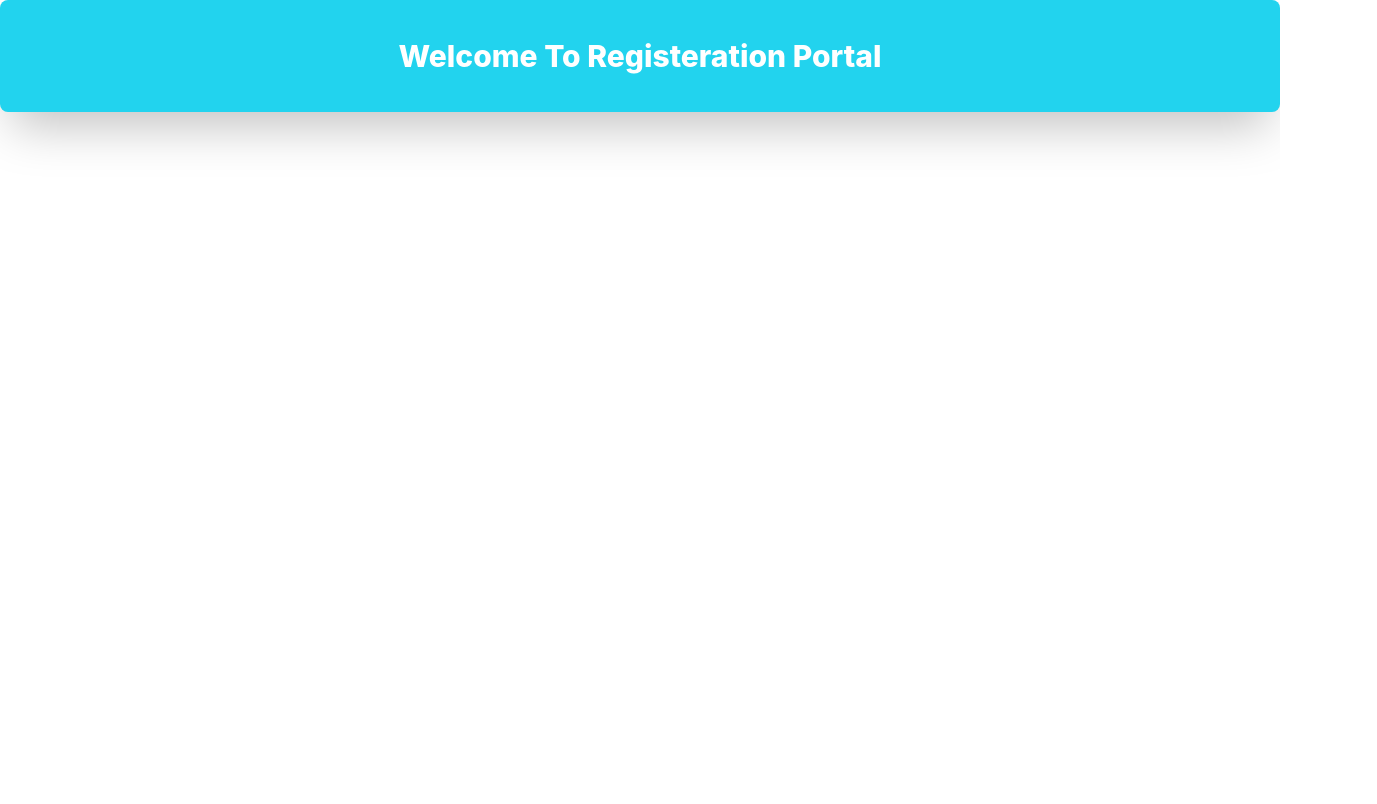
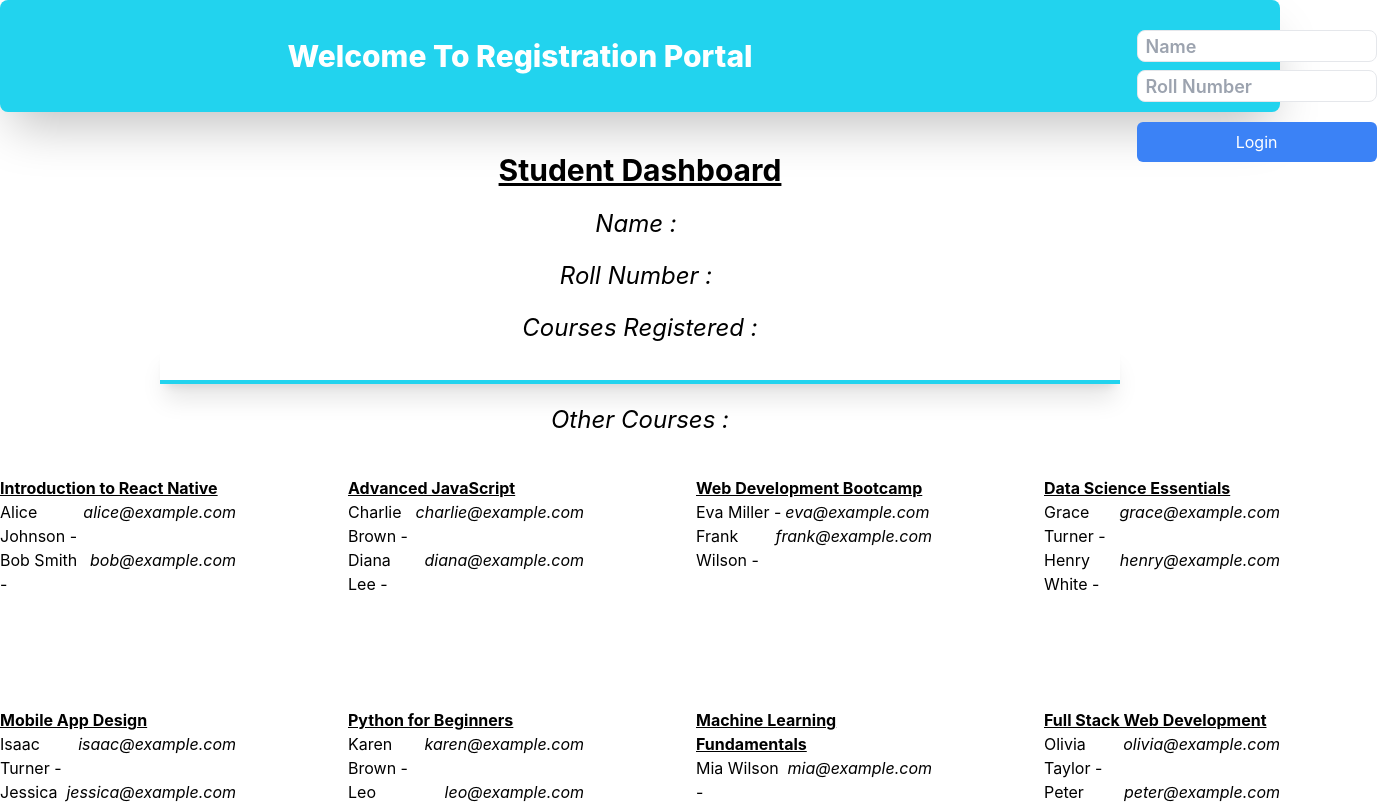
Before and after one commit to aggarwal07/CoursePortal, a React (Create React App) app: page /StudentDashboard in a window 1280 px wide. Shown: the top 804 px of the page, 1377 px wide, since content can reach past the window. Built offline with nearby package versions, Linux system fonts and the light colour scheme.

Commit message:
Dashboard Added

```diff
--- a/src/App.js
+++ b/src/App.js
@@ -3,6 +3,7 @@ import Header from "./Components/Header/Header";
 import { BrowserRouter as Router, Routes, Route } from "react-router-dom";
 import Home from "./Components/Home/Home";
 import CourseDetails from "./Components/Home/CourseDetails";
+import Dashboard from "./Components/Student/Dashboard";
 
 function App() {
   return (
@@ -16,6 +17,11 @@ function App() {
             path="/CourseDetails"
             element={<CourseDetails></CourseDetails>}
           ></Route>
+          <Route
+            exact
+            path="/StudentDashboard"
+            element={<Dashboard/>}
+          ></Route>
         </Routes>
       </Router>
     </div>
--- a/src/Components/Header/Header.js
+++ b/src/Components/Header/Header.js
@@ -1,15 +1,50 @@
-import React from 'react'
-import {
-
-  Link
-} from "react-router-dom";
+import React, { useState } from 'react';
+import { Link } from 'react-router-dom';
 
 const Header = () => {
+  const [name, setName] = useState('');
+  const [roll, setRoll] = useState('');
+  const [buttonStyle, setButtonStyle] = useState({ display: 'block' });
+
+  const handleLogin = () => {
+    localStorage.setItem('userName', name);
+    localStorage.setItem('userRoll', roll);
+    setButtonStyle({ display: 'none' });
+  };
+
   return (
     <div className='w-full h-28 bg-cyan-400 shadow-2xl rounded-lg flex items-center justify-center'>
-      <h1 className='text-white font-extrabold text-3xl'><Link className="nav-link active"  to="/">Welcome To Registeration Portal</Link></h1>
+      <h1 className='text-white font-extrabold text-3xl'>
+        <Link className="nav-link active" to="/">
+          Welcome To Registration Portal
+        </Link>
+      </h1>
+
+      <div className='relative left-96 flex flex-col mt-20'>
+        <input
+          className='border p-2 w-60 h-8 text-lg rounded-lg font-semibold'
+          placeholder='Name'
+          type='text'
+          value={name}
+          onChange={(e) => setName(e.target.value)}
+        />
+        <input
+          className='border p-2 w-60 h-8 mt-2 text-lg rounded-lg font-semibold'
+          placeholder='Roll Number'
+          type='text'
+          value={roll}
+          onChange={(e) => setRoll(e.target.value)}
+        />
+         <button
+        style={buttonStyle}
+        className='bg-blue-500 text-white p-2 mt-5 rounded-md cursor-pointer'
+        onClick={handleLogin}
+      >
+          Login
+        </button>
+      </div>
     </div>
-  )
-}
+  );
+};
 
-export default Header
+export default Header;
--- a/src/Components/Home/Home.js
+++ b/src/Components/Home/Home.js
@@ -1,4 +1,5 @@
 import React, { useState } from "react";
+import { Link } from "react-router-dom";
 import courseModel from "../../raw_data";
 import CoursePreview from "./CoursePreview";
 import CourseSelected from "../Student/CourseSelected";
@@ -9,6 +10,7 @@ const Home = () => {
 
   {
     localStorage.setItem("id", courseID);
+    localStorage.setItem("courseRegistered", Selected);
   }
 
   return (
@@ -47,6 +49,7 @@ const Home = () => {
           ))}
         </div>
         <CourseSelected l={Selected} />
+        <button className="bg-cyan-400 w-36 h-12 text-xl rounded-lg text-white "><Link to="/StudentDashboard">Register</Link></button>
       </div>
       <CoursePreview id={courseID} />
     </div>
--- a/src/Components/Student/Dashboard.js
+++ b/src/Components/Student/Dashboard.js
@@ -1,11 +1,64 @@
-import React from 'react'
+import React from "react";
+import courseModel from "../../raw_data";
+import CourseSelected from "./CourseSelected";
 
 const Dashboard = () => {
+  const name = localStorage.getItem("userName");
+  const roll = localStorage.getItem("userRoll");
+  const SelectedCourse = localStorage.getItem("courseRegistered");
+
+  const studentsByCourse = new Map();
+
+  courseModel.forEach((course) => {
+    const { name, students } = course;
+
+    students.forEach((student) => {
+      const { id, name: studentName, email } = student;
+
+      if (studentsByCourse.has(name)) {
+        studentsByCourse.get(name).push({ id, name: studentName, email });
+      } else {
+        studentsByCourse.set(name, [{ id, name: studentName, email }]);
+      }
+    });
+  });
+
   return (
-    <div>
+    <div className="flex flex-col items-center mt-10">
+      <h1 className="text-3xl font-bold underline">Student Dashboard</h1>
 
+      <div className="flex mt-5">
+        <p className="text-2xl italic">Name : </p>
+        <p className="ml-2 text-2xl">{name}</p>
+      </div>
+      <div className="flex mt-5">
+        <p className="text-2xl italic">Roll Number : </p>
+        <p className="ml-2 text-2xl">{roll}</p>
+      </div>
+
+      <p className="text-2xl italic mt-5">Courses Registered : </p>
+      <CourseSelected l={SelectedCourse}/>
+
+      <p className="text-2xl italic mt-5">Other Courses :</p>
+      <div className="grid grid-cols-4 gap-28 mt-10">
+        {Array.from(studentsByCourse.entries()).map(
+          ([courseName, students]) => (
+            <div key={courseName}>
+              <h2 className="underline font-bold">{courseName}</h2>
+              <ul>
+                {students.map((student) => (
+                  <li className="flex" key={student.id}>
+                    {student.name} -{" "}
+                    <p className="italic ml-1">{student.email}</p>
+                  </li>
+                ))}
+              </ul>
+            </div>
+          )
+        )}
+      </div>
     </div>
-  )
-}
+  );
+};
 
-export default Dashboard
+export default Dashboard;
```
